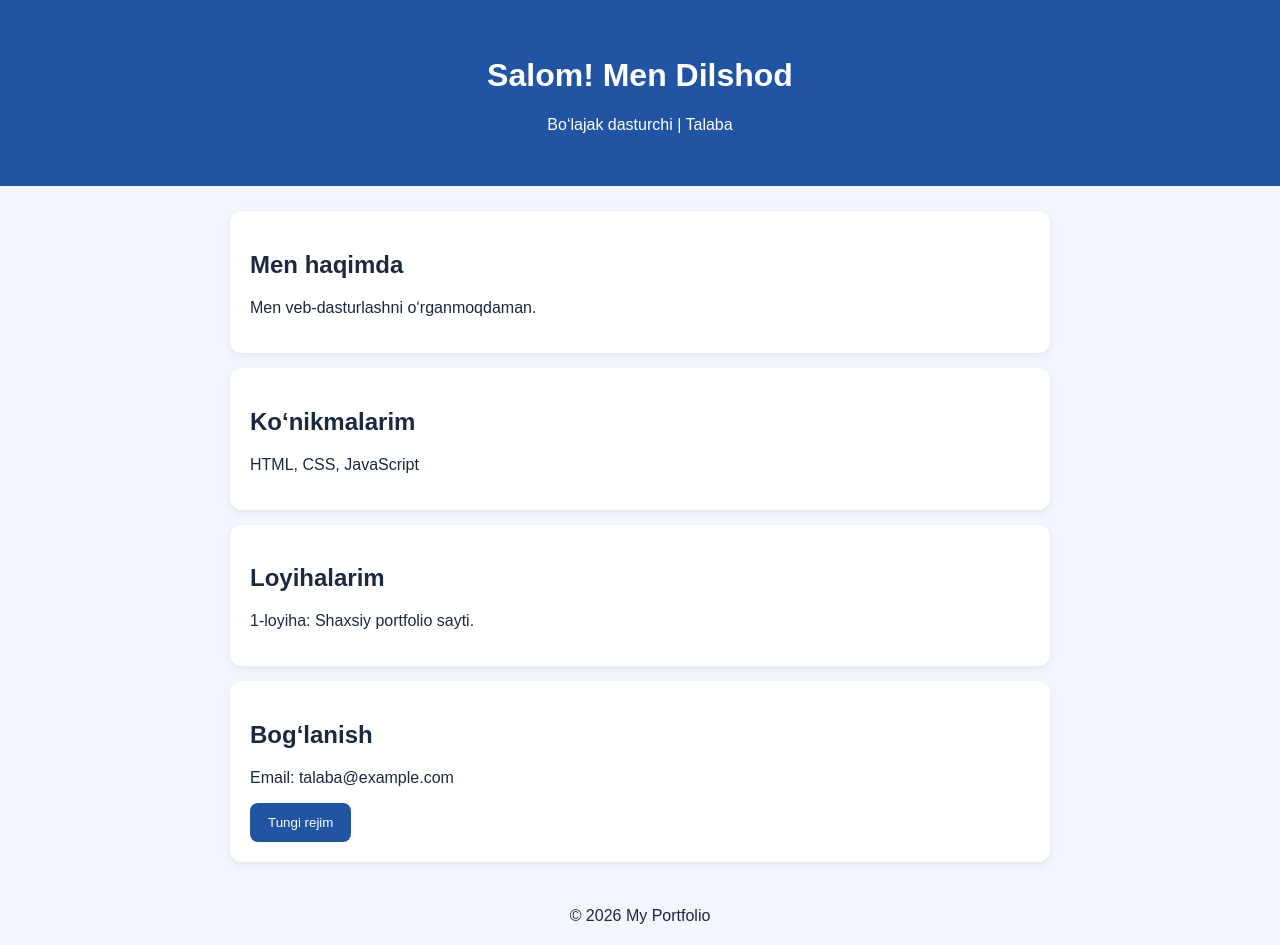
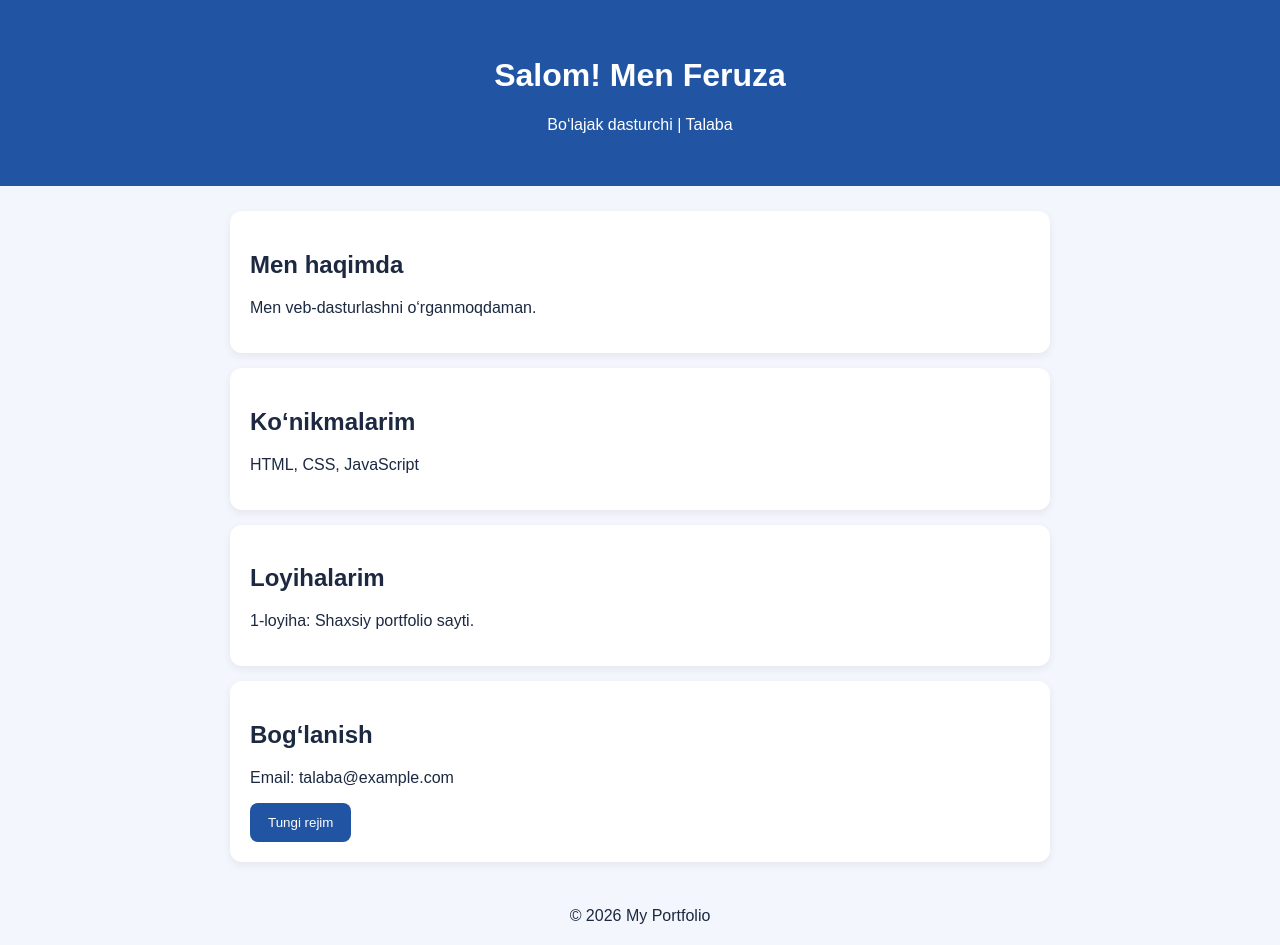
Before and after one commit to feruzaibodullaeva07-byte/Feruza, a plain HTML site: page index.html in a window 1280 px wide. Drawn offline with Linux system fonts and the light colour scheme.

Commit message:
Update index.html

```diff
--- a/index.html
+++ b/index.html
@@ -22,7 +22,7 @@
 </head>
 <body>
   <header>
-    <h1>Salom! Men Dilshod</h1>
+    <h1>Salom! Men Feruza</h1>
     <p>Bo‘lajak dasturchi | Talaba</p>
   </header>
   <main>
```
